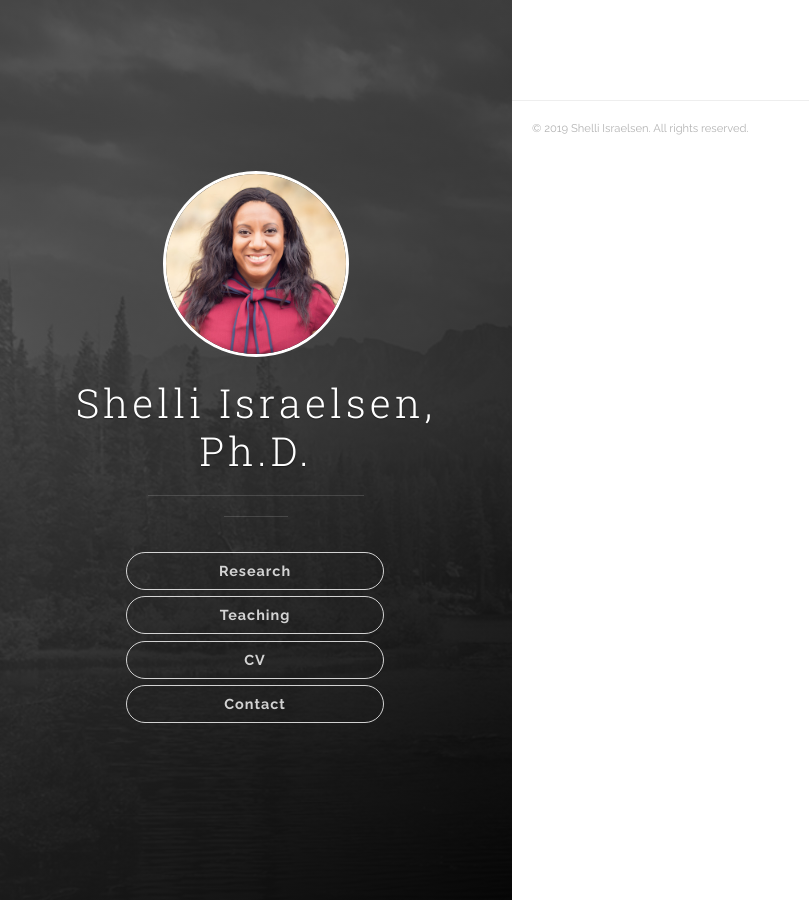
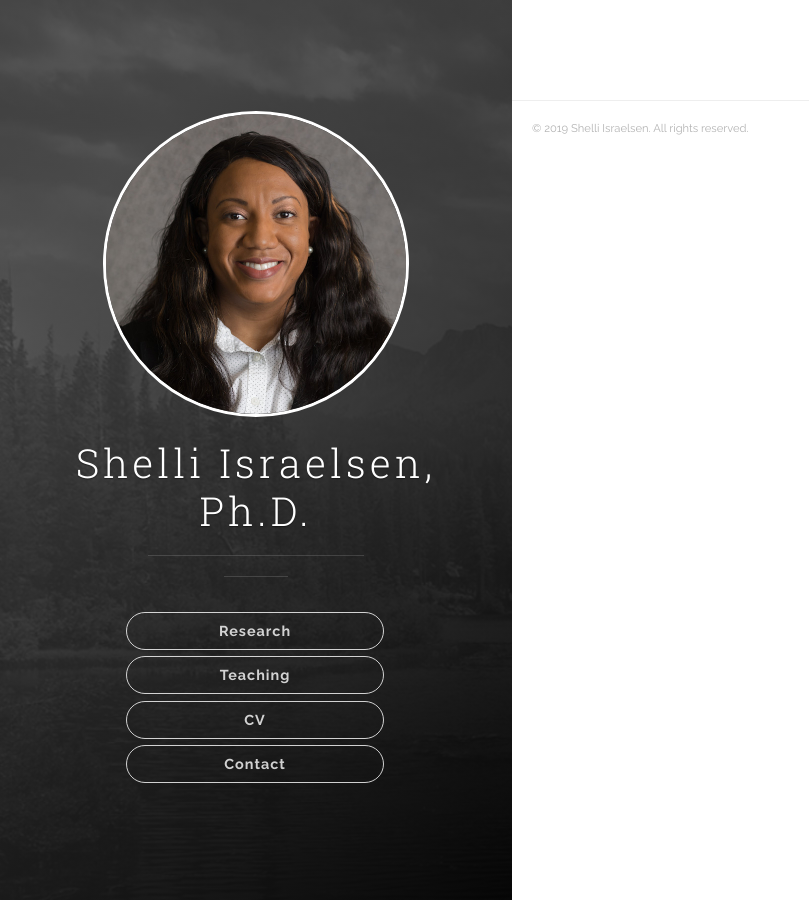
Before and after one commit to jisraelsen/shelliisraelsen.com, a Jekyll site: the page built from index.html, in a window 1280 px wide. Shown: the whole page, without its empty margins (0-809 px from the left). Built offline with Jekyll 4.4.1, drawn with Linux system fonts in a browser that asks for light colours; nearby versions of some CDN libraries.

Commit message:
Update profile image

```diff
--- a/css/main.css
+++ b/css/main.css
@@ -49,8 +49,8 @@ pre.highlight code,
 .user-image {
   margin-bottom: 1.2em;
   position: relative;
-  width: 180px;
-  height: 180px;
+  width: 300px;
+  height: 300px;
   border: 3px solid #fff;
   border-radius: 100%;
 }
@@ -112,16 +112,16 @@ h1.post-title {
 
 @media (min-width: 760px) and (max-width: 960px) {
   .user-image {
-    width: 150px;
-    height: 150px;
+    width: 240px;
+    height: 240px;
   }
 }
 
 @media (max-width: 480px) {
   .user-image {
     margin-top: 1em;
-    width: 100px;
-    height: 100px;
+    width: 180px;
+    height: 180px;
   }
 
   .contact-info, .contact-image {
@@ -133,8 +133,8 @@ h1.post-title {
 @media (max-width: 340px) {
   .user-image {
     margin-top: 4em;
-    width: 100px;
-    height: 100px;
+    width: 120px;
+    height: 120px;
   }
   .panel-cover__description--main .panel-cover__description {
     margin-bottom: 2em;
```
Also changed, not shown: images/profile.jpg.
